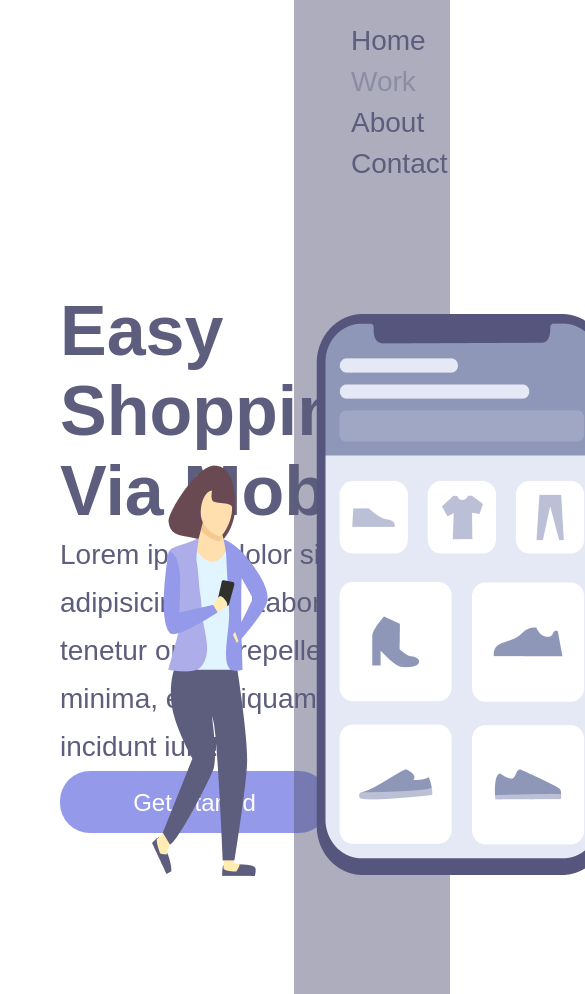
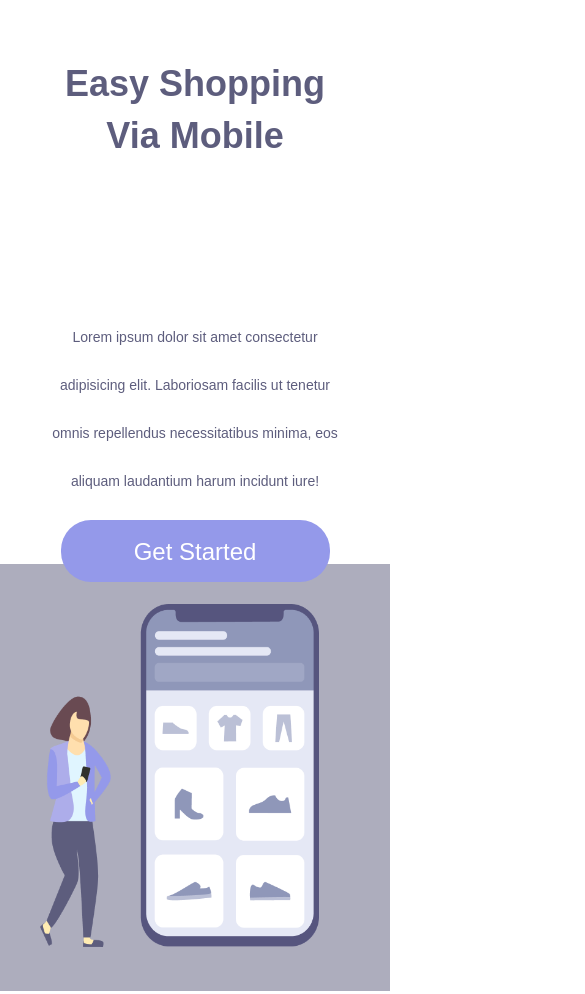
Before and after one commit to ewertonprado1910/Easy-Shopping, a plain HTML site: page index.html in a window 390 px wide. Shown: the top 994 px of the page, 585 px wide, since content can reach past the window. Drawn offline with Linux system fonts and the light colour scheme; a web font is replaced by a local one.

Commit message:
fazendo responsividade do projeto

```diff
--- a/styless.css
+++ b/styless.css
@@ -21,7 +21,7 @@ body {
 .container-rigth {
     display: inline-block;
     background-color: rgba(93, 93, 125, 0.5);
-    height: 120vh;
+    height: 100vh;
     position: absolute;
     width: 40%;
 }
@@ -66,12 +66,63 @@ a:hover  {
     opacity: 0.6;
 }
 .img {
-    margin-left: -142px;
-    margin-top: 130px;
-    position: relative;
-    width: 456px;
-    height: 561;
+    position: relative ;
+    top: 25%;
+    right: 130px;
+
+
 }
 header {
     margin: 20px 0 0 57px;
 }
+
+@media screen and (max-width: 1100px) {
+    .container-left {
+        width: 100%;
+        height: 50%;
+        margin: 0;
+        padding: 0;
+
+    }
+    .container-rigth {
+        display: block;
+        height: auto;
+        width: 100%;
+        position: static;
+        padding: 40px;
+
+
+    }
+    .img {
+        position: static;
+        max-width: 90%;
+
+
+    }
+
+    header {
+        display: none;
+    }
+    h1 {
+        font-size: 36px;
+        line-height: 52px;
+        width: auto;
+        margin: 58px 58px 0 58px;
+        text-align: center;
+    }
+    p {
+        margin: 15px 40px 15px 40px;
+        width: auto;
+        text-align: center;
+        font-size: 14px;
+        font-weight: 23px;
+    }
+    button {
+        margin: 0 auto ;
+        display: block;
+    }
+
+
+
+
+}
```
Also changed, not shown: assets/Easy 2.png (added), assets/Easy.png (added).
